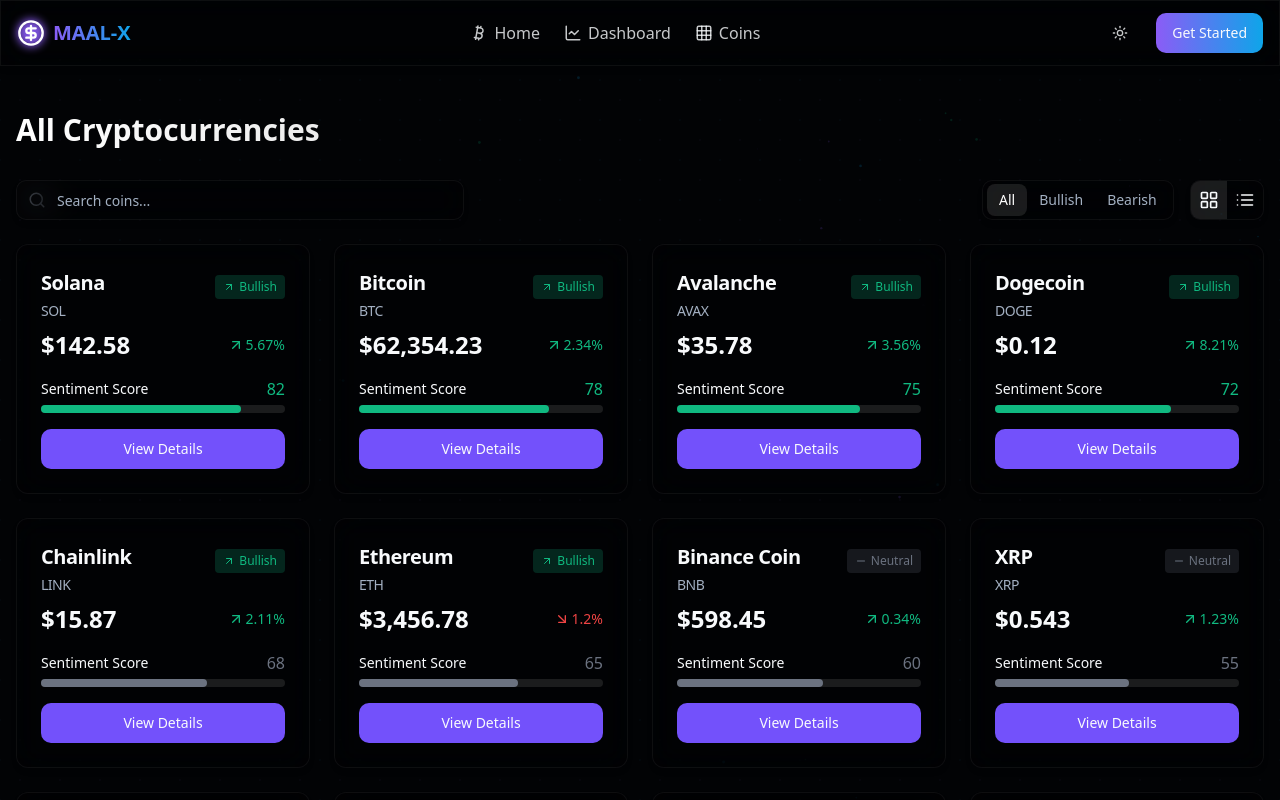
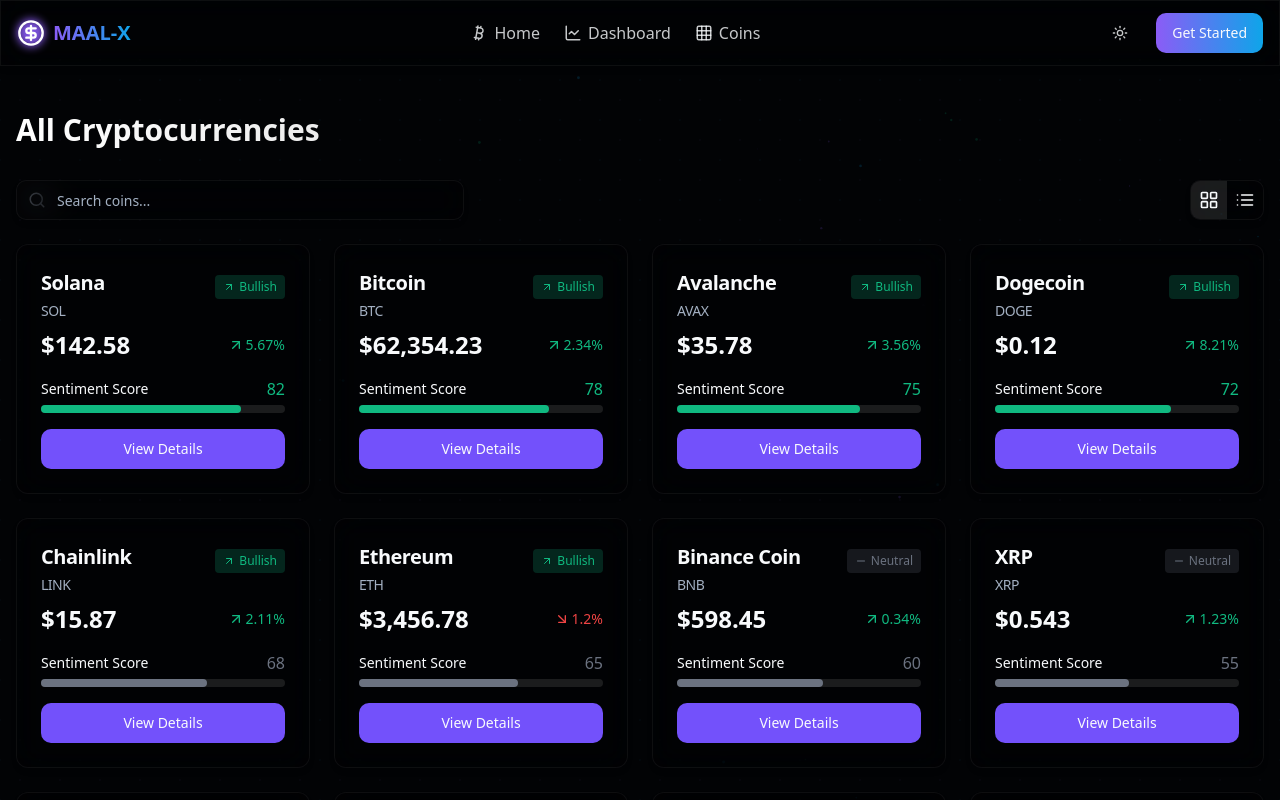
Before and after one commit to aasthachordia/crypto-pulse-nexus, a React (Vite) app: page /coins in a window 1280 px wide. Shown: the top 800 px of the page. Built offline with nearby package versions, Linux system fonts and the light colour scheme.

Commit message:
Remove coin filter options
Remove the tabs for filtering coins by all, bullish, and bearish.

```diff
--- a/src/pages/Coins.tsx
+++ b/src/pages/Coins.tsx
@@ -1,11 +1,9 @@
-
 import { useState } from "react";
 import Navbar from "@/components/layout/Navbar";
 import ParticleBackground from "@/components/ui/particle-background";
 import { Card, CardHeader, CardContent, CardTitle } from "@/components/ui/card";
 import { Button } from "@/components/ui/button";
 import { Input } from "@/components/ui/input";
-import { Tabs, TabsContent, TabsList, TabsTrigger } from "@/components/ui/tabs";
 import { Link } from "react-router-dom";
 import { ArrowUpRight, ArrowDownRight, Minus, Search, LayoutGrid, List } from "lucide-react";
 
@@ -222,29 +220,6 @@ const Coins = () => {
           </div>
 
           <div className="flex gap-2">
-            <Tabs defaultValue="all" className="w-[200px]">
-              <TabsList className="glassmorphism border-white/10 bg-transparent">
-                <TabsTrigger
-                  value="all"
-                  className="data-[state=active]:bg-white/10 data-[state=active]:text-white"
-                >
-                  All
-                </TabsTrigger>
-                <TabsTrigger
-                  value="bullish"
-                  className="data-[state=active]:bg-white/10 data-[state=active]:text-white"
-                >
-                  Bullish
-                </TabsTrigger>
-                <TabsTrigger
-                  value="bearish"
-                  className="data-[state=active]:bg-white/10 data-[state=active]:text-white"
-                >
-                  Bearish
-                </TabsTrigger>
-              </TabsList>
-            </Tabs>
-
             <div className="flex glassmorphism border-white/10 rounded-md overflow-hidden">
               <button
                 onClick={() => setView("grid")}
```
